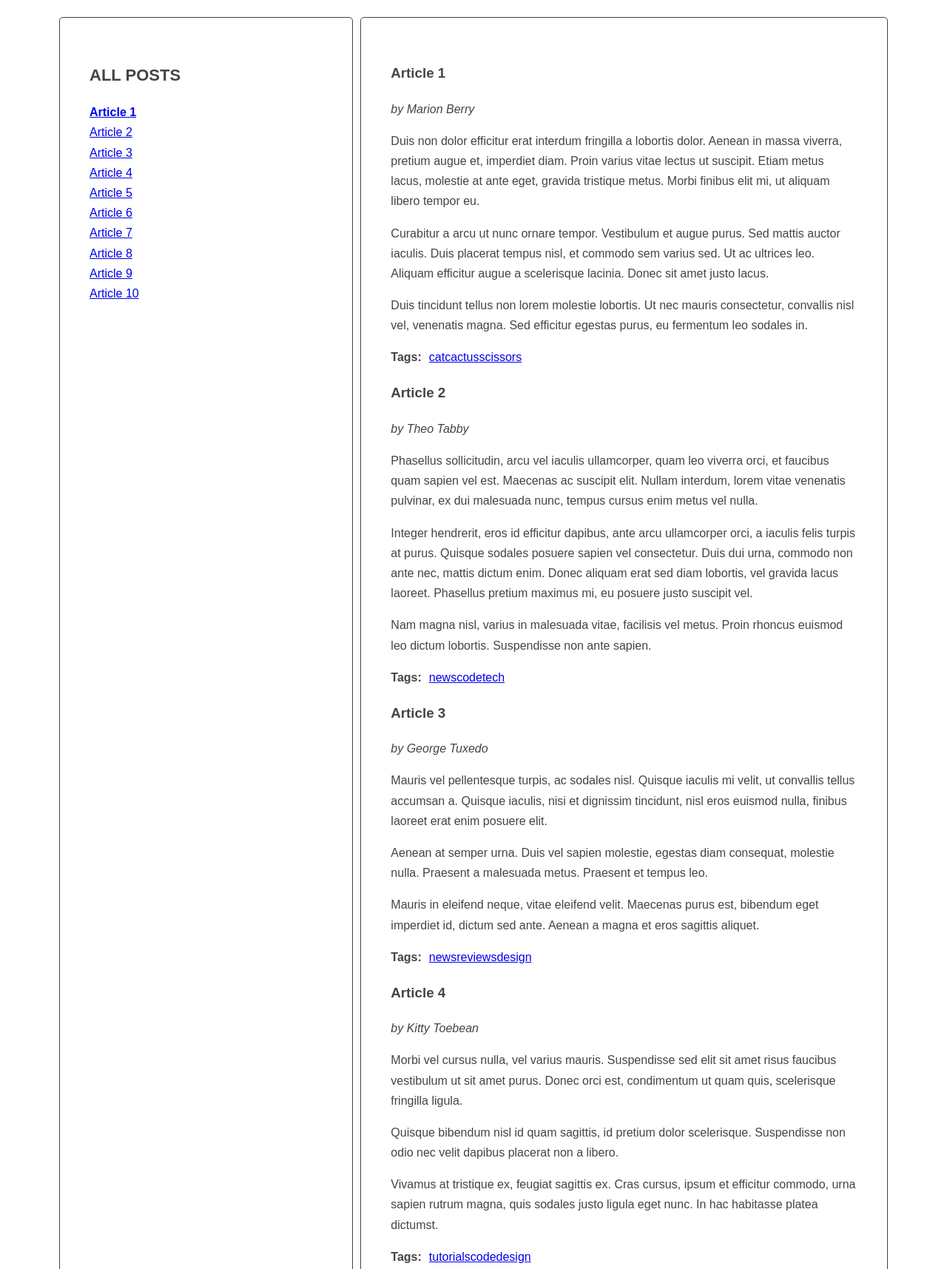
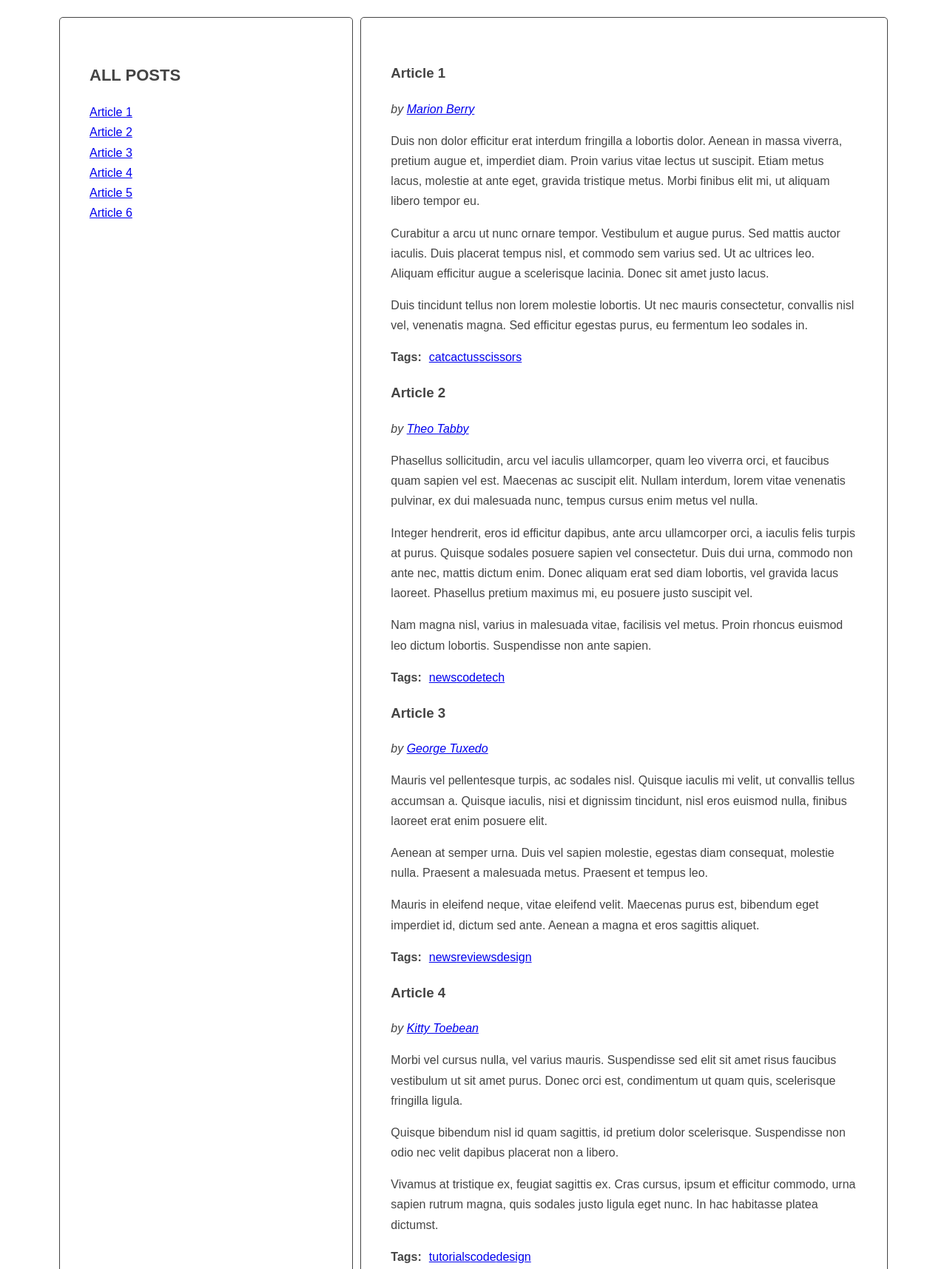
Before and after one commit to Mdev122/blog-tutorial, a website: page index.html in a window 1280 px wide. Shown: the part 220-1935 px from the top of the page at 74% size. Drawn offline with Linux system fonts and the light colour scheme.

Commit message:
Dodanie autora

```diff
--- a/index.html
+++ b/index.html
@@ -27,15 +27,13 @@
           <li><a href="#article-10"><span>Article 10</span></a></li>
         </ul>
       </aside>
-      <section class="posts">
-        <article class="post active" id="article-1" data-tags="cat cactus scissors">
+            <section class="posts">
+        <article class="post active" id="article-1" data-tags="cat cactus scissors" data-author="Marion Berry">
           <h3 class="post-title">Article 1</h3>
-          <p class="post-author">by Marion Berry</p>
+          <p class="post-author"></p>
           <div class="post-content">
             <p>Duis non dolor efficitur erat interdum fringilla a lobortis dolor. Aenean in massa viverra, pretium augue et, imperdiet diam. Proin varius vitae lectus ut suscipit. Etiam metus lacus, molestie at ante eget, gravida tristique metus. Morbi finibus elit mi, ut aliquam libero tempor eu.</p>
-
             <p>Curabitur a arcu ut nunc ornare tempor. Vestibulum et augue purus. Sed mattis auctor iaculis. Duis placerat tempus nisl, et commodo sem varius sed. Ut ac ultrices leo. Aliquam efficitur augue a scelerisque lacinia. Donec sit amet justo lacus.</p>
-
             <p>Duis tincidunt tellus non lorem molestie lobortis. Ut nec mauris consectetur, convallis nisl vel, venenatis magna. Sed efficitur egestas purus, eu fermentum leo sodales in.</p>
           </div>
           <div class="post-tags">
@@ -43,14 +41,13 @@
             <ul class="list list-horizontal"></ul>
           </div>
         </article>
-        <article class="post active" id="article-2" data-tags="news code tech">
+
+        <article class="post active" id="article-2" data-tags="news code tech" data-author="Theo Tabby">
           <h3 class="post-title">Article 2</h3>
-          <p class="post-author">by Theo Tabby</p>
+          <p class="post-author"></p>
           <div class="post-content">
             <p>Phasellus sollicitudin, arcu vel iaculis ullamcorper, quam leo viverra orci, et faucibus quam sapien vel est. Maecenas ac suscipit elit. Nullam interdum, lorem vitae venenatis pulvinar, ex dui malesuada nunc, tempus cursus enim metus vel nulla.</p>
-
             <p>Integer hendrerit, eros id efficitur dapibus, ante arcu ullamcorper orci, a iaculis felis turpis at purus. Quisque sodales posuere sapien vel consectetur. Duis dui urna, commodo non ante nec, mattis dictum enim. Donec aliquam erat sed diam lobortis, vel gravida lacus laoreet. Phasellus pretium maximus mi, eu posuere justo suscipit vel.</p>
-
             <p>Nam magna nisl, varius in malesuada vitae, facilisis vel metus. Proin rhoncus euismod leo dictum lobortis. Suspendisse non ante sapien.</p>
           </div>
           <div class="post-tags">
@@ -58,12 +55,12 @@
             <ul class="list list-horizontal"></ul>
           </div>
         </article>
-        <article class="post active" id="article-3" data-tags="news reviews design">
+
+        <article class="post active" id="article-3" data-tags="news reviews design" data-author="George Tuxedo">
           <h3 class="post-title">Article 3</h3>
-          <p class="post-author">by George Tuxedo</p>
+          <p class="post-author"></p>
           <div class="post-content">
             <p>Mauris vel pellentesque turpis, ac sodales nisl. Quisque iaculis mi velit, ut convallis tellus accumsan a. Quisque iaculis, nisi et dignissim tincidunt, nisl eros euismod nulla, finibus laoreet erat enim posuere elit.</p>
-
             <p>Aenean at semper urna. Duis vel sapien molestie, egestas diam consequat, molestie nulla. Praesent a malesuada metus. Praesent et tempus leo.</p>
             <p>Mauris in eleifend neque, vitae eleifend velit. Maecenas purus est, bibendum eget imperdiet id, dictum sed ante. Aenean a magna et eros sagittis aliquet.</p>
           </div>
@@ -72,14 +69,13 @@
             <ul class="list list-horizontal"></ul>
           </div>
         </article>
-        <article class="post active" id="article-4" data-tags="tutorials code design">
+
+        <article class="post active" id="article-4" data-tags="tutorials code design" data-author="Kitty Toebean">
           <h3 class="post-title">Article 4</h3>
-          <p class="post-author">by Kitty Toebean</p>
+          <p class="post-author"></p>
           <div class="post-content">
             <p>Morbi vel cursus nulla, vel varius mauris. Suspendisse sed elit sit amet risus faucibus vestibulum ut sit amet purus. Donec orci est, condimentum ut quam quis, scelerisque fringilla ligula.</p>
-
             <p>Quisque bibendum nisl id quam sagittis, id pretium dolor scelerisque. Suspendisse non odio nec velit dapibus placerat non a libero.</p>
-
             <p>Vivamus at tristique ex, feugiat sagittis ex. Cras cursus, ipsum et efficitur commodo, urna sapien rutrum magna, quis sodales justo ligula eget nunc. In hac habitasse platea dictumst.</p>
           </div>
           <div class="post-tags">
@@ -87,14 +83,13 @@
             <ul class="list list-horizontal"></ul>
           </div>
         </article>
-        <article class="post active" id="article-5" data-tags="design reviews tips">
+
+        <article class="post active" id="article-5" data-tags="design reviews tips" data-author="Marion Berry">
           <h3 class="post-title">Article 5</h3>
-          <p class="post-author">by Marion Berry</p>
+          <p class="post-author"></p>
           <div class="post-content">
             <p>Suspendisse sem eros, euismod condimentum arcu ac, consequat fermentum orci. Nam convallis lacus nec interdum vestibulum. Vestibulum luctus, quam eu tristique ornare, lorem nibh sodales enim, vitae tempor dolor ante vitae tortor.</p>
-
             <p>Duis venenatis metus quis luctus lobortis. In porttitor ipsum eget ligula aliquam ornare. Cras malesuada urna id volutpat sodales.</p>
-
             <p>Donec lobortis ultricies turpis, eu viverra magna gravida quis. Fusce sit amet pretium nulla. Duis rutrum metus vel libero sodales, pellentesque varius ex pulvinar.</p>
           </div>
           <div class="post-tags">
@@ -102,14 +97,13 @@
             <ul class="list list-horizontal"></ul>
           </div>
         </article>
-        <article class="post active" id="article-6" data-tags="reviews lifestyle travel">
+
+        <article class="post active" id="article-6" data-tags="reviews lifestyle travel" data-author="George Tuxedo">
           <h3 class="post-title">Article 6</h3>
-          <p class="post-author">by George Tuxedo</p>
+          <p class="post-author"></p>
           <div class="post-content">
             <p>Donec posuere iaculis ante sed hendrerit. Lorem ipsum dolor sit amet, consectetur adipiscing elit. Quisque hendrerit neque nec urna tincidunt, quis vehicula dui vulputate. Morbi est sapien, auctor ut lectus eu, placerat viverra lorem.</p>
-
             <p>Cras consectetur at erat id accumsan. Suspendisse lacinia in nulla quis vulputate. Nunc vitae consectetur augue. Nam ut vehicula mi. Aliquam tristique, purus in hendrerit porta, elit lectus finibus mi, vel malesuada nisl lectus a libero.</p>
-
             <p>Nam quis efficitur ante. Sed eget purus quis ex commodo porta eu sit amet dolor. Mauris tellus nisl, dictum nec est vitae, condimentum ornare ante. Fusce ornare hendrerit maximus. In maximus rhoncus justo.</p>
           </div>
           <div class="post-tags">
@@ -118,6 +112,7 @@
           </div>
         </article>
       </section>
+
     </main>
   </div>
 </div>
--- a/js/script.js
+++ b/js/script.js
@@ -1,46 +1,43 @@
 'use strict';
 
 console.log('=== SKRYPT URUCHOMIONY POPRAWNIE ===');
-//Stała optArticleSelector
+
+// JEDEN WSPÓLNY BLOK KONFIGURACYJNY
 const optArticleSelector = '.post',
   optTitleSelector = '.post-title',
   optTitleListSelector = '.titles',
-  optArticleTagSelector = '.post-tags .list'; // Nowa stała wybierająca listę <ul>
+  optArticleTagSelector = '.post-tags .list',
+  optArticleAuthorSelector = '.post-author',
+  optArticleAuthorDataSelector = '[data-author]';
 
+/* === ETAP 1: OBSŁUGA KLIKNIĘCIA W TYTUŁ (MENU BOCZNE) === */
+const titleClickHandler = function(event) {
+  event.preventDefault();
+  const clickedElement = this;
+  console.log('Kliknięto w link artykułu:', clickedElement);
 
-// Główna funkcja wykonująca Twój algorytm po kliknięciu w link
-const titleClickHandler = function(event) {
-  // Blokujemy domyślne zachowanie linku (skakanie strony do kotwicy)
-  event.preventDefault();
-
-  // Zdefiniowanie zmiennej 'clickedElement' WEWNĄTRZ funkcji (wskazuje na kliknięty link)
-  const clickedElement = this;
-  console.log('Kliknięto w link:', clickedElement);
-
-  /* ETAP 1: Ustaw klasy linków */
-  // Usuń klasę 'active' ze wszystkich linków na liście tytułów
+  /* Usuń klasę 'active' ze wszystkich linków na liście tytułów */
   const activeLinks = document.querySelectorAll('.titles a.active');
   for (let activeLink of activeLinks) {
     activeLink.classList.remove('active');
   }
-  // Dodaj klasę 'active' do klikniętego linku
+
+  /* Dodaj klasę 'active' do klikniętego linku */
   clickedElement.classList.add('active');
 
-  /* ETAP 2: Ukryj wszystkie artykuły */
-  // Usuń klasę 'active' ze wszystkich artykułów
+  /* Usuń klasę 'active' ze wszystkich artykułów */
   const activePosts = document.querySelectorAll('.posts .post.active');
   for (let activePost of activePosts) {
     activePost.classList.remove('active');
   }
 
-  /* ETAP 3: Znalezienie i wyświetlenie artykułu */
-  // Weź zawartość atrybutu href z klikniętego linku (np. "#article-2")
+  /* Weź zawartość atrybutu href z klikniętego linku */
   const articleSelector = clickedElement.getAttribute('href');
 
-  // Znajdź na stronie element pasujący do pobranego selektora (np. id="article-2")
+  /* Znajdź na stronie element pasujący do pobranego selektora */
   const targetArticle = document.querySelector(articleSelector);
 
-  // Wyświetl znaleziony artykuł (dodaj klasę 'active')
+  /* Wyświetl znaleziony artykuł */
   if (targetArticle) {
     targetArticle.classList.add('active');
     console.log('Sukces: Wyświetlono artykuł:', articleSelector);
@@ -49,63 +46,130 @@ const titleClickHandler = function(event) {
   }
 };
 
-// INICJALIZACJA: Znalezienie wszystkich linków i przypisanie im nasłuchiwania kliknięcia
-const links = document.querySelectorAll('.titles a');
-console.log('Liczba znalezionych linków w menu bocznym:', links.length);
+/* === ETAP 2: DYNAMICZNE GENEROWANIE LISTY TYTUŁÓW === */
+const generateTitleLinks = function() {
+  const titleList = document.querySelector(optTitleListSelector);
+  titleList.innerHTML = '';
 
-for (let link of links) {
-  link.addEventListener('click', titleClickHandler);
-}
+  const articles = document.querySelectorAll(optArticleSelector);
+  let html = '';
+
+  for (let article of articles) {
+    const articleId = article.getAttribute('id');
+    const articleTitle = article.querySelector(optTitleSelector).innerHTML;
+    const linkHTML = `<li><a href="#${articleId}"><span>${articleTitle}</span></a></li>`;
+    html = html + linkHTML;
+  }
+
+  titleList.innerHTML = html;
+
+  const links = document.querySelectorAll('.titles a');
+  for (let link of links) {
+    link.addEventListener('click', titleClickHandler);
+  }
+};
+
+/* === ETAP 3: DYNAMICZNE GENEROWANIE TAGÓW === */
 const generateTags = function() {
   console.log('--- URUCHOMIONO GENEROWANIE TAGÓW ---');
+  const articles = document.querySelectorAll(optArticleSelector);
 
-  /* find all articles */
-  const articles = document.querySelectorAll(optArticleSelector);
-  console.log('Znaleziono artykułów do otagowania:', articles.length);
-
-  /* START LOOP: for every article: */
   for (let article of articles) {
     const articleId = article.getAttribute('id');
-    console.log(`Przetwarzanie artykułu: ${articleId}`);
-
-    /* find tags wrapper */
     const tagsWrapper = article.querySelector(optArticleTagSelector);
 
-    /* check if wrapper exists to avoid script errors */
     if (!tagsWrapper) {
       console.warn(`Brak wrappera tagów w artykule: ${articleId}`);
       continue;
     }
 
-    /* make html variable with empty string */
     let html = '';
+    const articleTags = article.getAttribute('data-tags');
+    console.log(`-> Odczytane tagi dla ${articleId}: "${articleTags}"`);
 
-    /* get tags from data-tags attribute */
-    const articleTags = article.getAttribute('data-tags');
-    console.log(`-> Odczytane tagi (tekst): "${articleTags}"`);
+    const articleTagsArray = articleTags.split(' ');
 
-    /* split tags into array */
-    const articleTagsArray = articleTags.split(' ');
-    console.log(`-> Rozbito na tablicę:`, articleTagsArray);
-
-    /* START LOOP: for each tag */
     for (let tag of articleTagsArray) {
-      /* generate HTML of the link */
       const linkHTML = `<li><a href="#tag-${tag}">${tag}</a></li>`;
-
-      /* add generated code to html variable */
       html = html + linkHTML;
     }
-    /* END LOOP: for each tag */
 
-    /* insert HTML of all the links into the tags wrapper */
     tagsWrapper.innerHTML = html;
-    console.log(`-> Sukces: Wstrzyknięto HTML tagów do ${articleId}`);
   }
-  /* END LOOP: for every article: */
-
   console.log('--- ZAKOŃCZONO GENEROWANIE TAGÓW ---');
 };
 
-// Uruchomienie funkcji
+/* === ETAP 4: DYNAMICZNE GENEROWANIE AUTORÓW === */
+const generateAuthors = function() {
+  console.log('--- URUCHOMIONO GENEROWANIE AUTORÓW ---');
+  const articles = document.querySelectorAll(optArticleSelector);
+
+  for (let article of articles) {
+    const articleId = article.getAttribute('id');
+    const authorWrapper = article.querySelector(optArticleAuthorSelector);
+
+    if (!authorWrapper) {
+      console.warn(`Brak wrappera autora w artykule: ${articleId}`);
+      continue;
+    }
+
+    const authorName = article.getAttribute('data-author');
+    console.log(`-> Odczytany autor dla ${articleId}: "${authorName}"`);
+
+    const authorUrl = authorName.replace(' ', '-').toLowerCase();
+    const linkHTML = `by <a href="#author-${authorUrl}">${authorName}</a>`;
+
+    authorWrapper.innerHTML = linkHTML;
+  }
+  console.log('--- ZAKOŃCZONO GENEROWANIE AUTORÓW ---');
+};
+
+/* === ETAP 5: OBSŁUGA KLIKNIĘCIA W AUTORA (FILTROWANIE) === */
+const authorClickHandler = function(event) {
+  event.preventDefault();
+  const clickedElement = this;
+  console.log('Kliknięto w link autora:', clickedElement);
+
+  const href = clickedElement.getAttribute('href');
+  const authorUrl = href.replace('#author-', '');
+
+  const activeAuthorLinks = document.querySelectorAll('a[href^="#author-"].active');
+  for (let activeLink of activeAuthorLinks) {
+    activeLink.classList.remove('active');
+  }
+
+  const matchingAuthorLinks = document.querySelectorAll(`a[href="${href}"]`);
+  for (let matchingLink of matchingAuthorLinks) {
+    matchingLink.classList.add('active');
+  }
+
+  const allArticles = document.querySelectorAll(optArticleSelector);
+  for (let article of allArticles) {
+    article.classList.remove('active');
+  }
+
+  for (let article of allArticles) {
+    const articleAuthor = article.getAttribute('data-author');
+    const formattedArticleAuthor = articleAuthor.replace(' ', '-').toLowerCase();
+
+    if (formattedArticleAuthor === authorUrl) {
+      article.classList.add('active');
+    }
+  }
+};
+
+/* === ETAP 6: PRZYPISANIE NASŁUCHIWANIA DO LINKÓW AUTORÓW === */
+const addClickListenersToAuthors = function() {
+  const authorLinks = document.querySelectorAll('.post-author a');
+
+  for (let link of authorLinks) {
+    link.addEventListener('click', authorClickHandler);
+  }
+  console.log(`Przypisano nasłuchiwanie kliknięć do ${authorLinks.length} linków autorów.`);
+};
+
+// INICJALIZACJA WYWOŁAŃ PRZY STARCIE STRONY
+generateTitleLinks();
 generateTags();
+generateAuthors();
+addClickListenersToAuthors();
```
